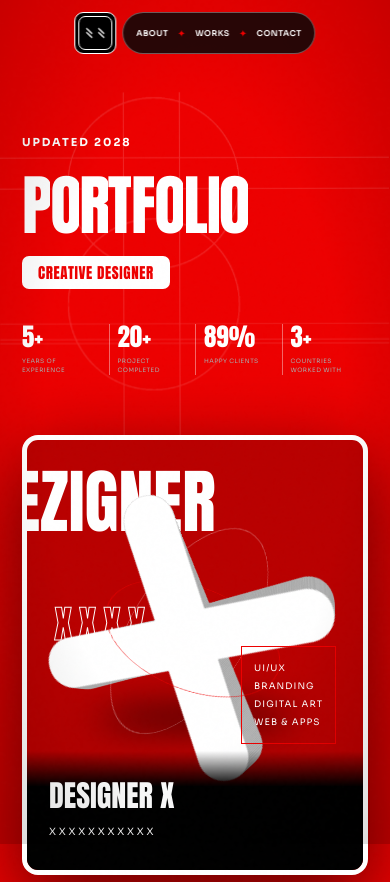
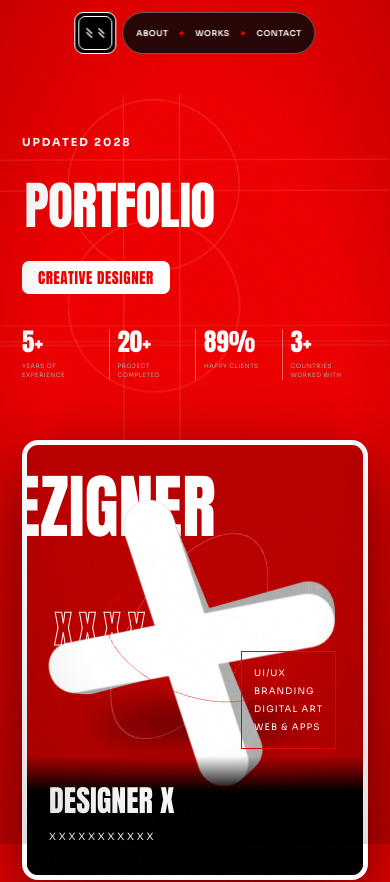
Before and after one commit to Immanuelchika099/brand, a React (Vite) app: page / in a window 390 px wide. Shown: the top 882 px of the page. Built offline with nearby package versions, Linux system fonts and the light colour scheme.

Commit message:
Fix clipped portfolio heading and improve hero typography

```diff
--- a/src/components/Hero.css
+++ b/src/components/Hero.css
@@ -1,10 +1,10 @@
 .hero-section{position:relative;min-height:100svh;background:#ed0000;color:#fff;overflow:hidden;padding:150px clamp(24px,7vw,110px) 80px;display:flex;align-items:center}
 .hero__geometry{position:absolute;z-index:0;pointer-events:none;left:50%;top:52%;width:min(68vw,900px);height:auto;opacity:.25;mix-blend-mode:screen;transform:translate3d(-50%,-50%,0);animation:geometry-drift 14s ease-in-out infinite alternate}
 .hero__inner{position:relative;z-index:1;width:100%;max-width:1440px;margin:auto;display:grid;grid-template-columns:minmax(0,1.25fr) minmax(280px,.7fr);align-items:center;gap:5vw}
-.hero__copy{position:relative;z-index:2;animation:hero-enter 1s cubic-bezier(.2,.7,.1,1) .15s both}
+.hero__copy{position:relative;z-index:2;min-width:0;animation:hero-enter 1s cubic-bezier(.2,.7,.1,1) .15s both}
 .eyebrow{font:700 11px 'Sora',sans-serif;letter-spacing:.18em}
-.hero__copy h1{font:clamp(76px,13vw,190px)/.98 Anton,sans-serif;letter-spacing:-.045em;margin:22px 0 18px;white-space:nowrap;overflow:visible}
-.hero__copy h1 .split-text{padding-block:.08em;margin-block:-.08em}
+.hero__copy h1{display:block;width:100%;max-width:100%;font:clamp(68px,10.5vw,160px)/1.08 Anton,sans-serif;letter-spacing:-.015em;margin:22px 0 18px;white-space:nowrap;overflow:visible;padding:.06em .025em .1em}
+.hero__copy h1 .split-text{display:inline-flex;flex-wrap:nowrap;max-width:100%;overflow:visible;padding:.04em .025em .08em}
 .hero__role{display:inline-block;background:#fff;color:#ed0000;border-radius:7px;padding:9px 16px;font:clamp(15px,2vw,24px)/1 Anton,sans-serif;letter-spacing:.04em}
 .hero__stats{display:grid;grid-template-columns:repeat(4,1fr);margin-top:60px;max-width:770px}
 .hero__stats div{padding:0 18px;border-left:1px solid #ffffff66;display:flex;flex-direction:column;gap:8px}
@@ -24,7 +24,7 @@
 @keyframes hero-enter{from{opacity:0;transform:translateY(45px)}to{opacity:1;transform:translateY(0)}}
 @keyframes poster-enter{from{opacity:0;transform:translateY(70px) rotateY(-18deg) rotateZ(3deg)}to{opacity:1;transform:translateY(0) rotateY(0) rotateZ(0)}}
 @keyframes geometry-drift{from{transform:translate3d(-50%,-50%,0) rotate(-3deg) scale(.96)}to{transform:translate3d(-50%,-48%,0) rotate(3deg) scale(1.04)}}
-@media(max-width:1000px){.hero__inner{grid-template-columns:1fr .65fr;gap:25px}.hero__poster{min-height:480px}.hero__stats{margin-top:40px}.hero__geometry{width:85vw}}
-@media(max-width:859px){.hero-section{padding:130px 22px 65px;min-height:auto}.hero__inner{grid-template-columns:1fr}.hero__copy h1{font-size:clamp(66px,16vw,130px)}.hero__poster{justify-self:center;max-width:390px;min-height:510px;margin-top:35px}.hero__stats{margin-top:35px}.hero__stats div{padding:0 8px}.hero__stats span{font-size:7px}.hero__scroll{display:none}.hero__geometry{width:125vw;top:35%;opacity:.16}}
-@media(max-width:460px){.hero__poster{min-height:440px}.hero__stats strong{font-size:25px}.hero__stats span{font-size:6px}.hero__copy h1{white-space:normal}}
+@media(max-width:1000px){.hero__inner{grid-template-columns:minmax(0,1fr) minmax(250px,.65fr);gap:25px}.hero__poster{min-height:480px}.hero__stats{margin-top:40px}.hero__geometry{width:85vw}.hero__copy h1{font-size:clamp(64px,9.5vw,112px)}}
+@media(max-width:859px){.hero-section{padding:130px 22px 65px;min-height:auto}.hero__inner{grid-template-columns:1fr}.hero__copy h1{font-size:clamp(60px,14vw,112px)}.hero__poster{justify-self:center;max-width:390px;min-height:510px;margin-top:35px}.hero__stats{margin-top:35px}.hero__stats div{padding:0 8px}.hero__stats span{font-size:7px}.hero__scroll{display:none}.hero__geometry{width:125vw;top:35%;opacity:.16}}
+@media(max-width:460px){.hero__poster{min-height:440px}.hero__stats strong{font-size:25px}.hero__stats span{font-size:6px}.hero__copy h1{font-size:clamp(48px,13.2vw,62px);white-space:nowrap}}
 @media(prefers-reduced-motion:reduce){.hero__copy,.hero__poster{animation:none}.hero__geometry{animation:none}}
```
